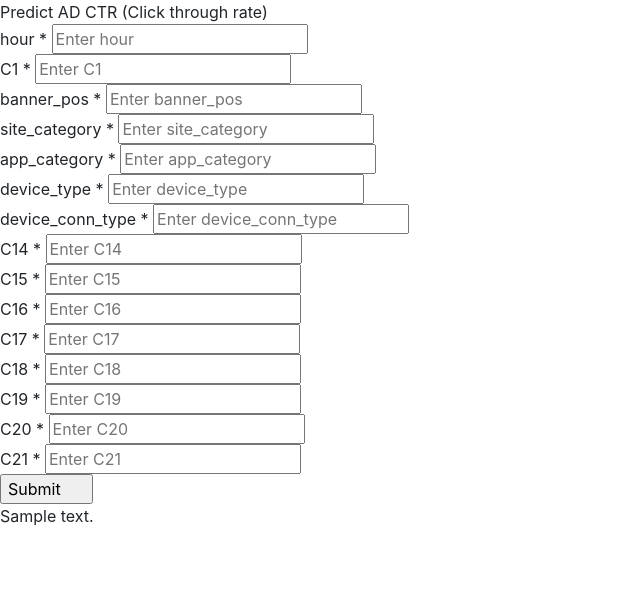
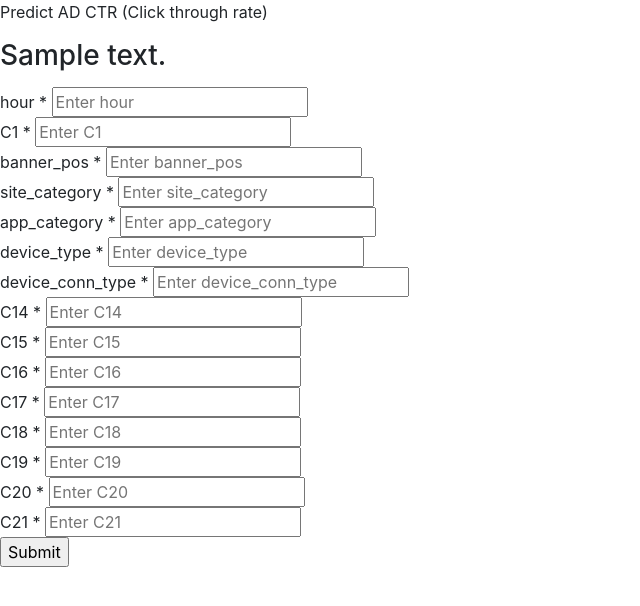
Before and after one commit to Tanmay000009/click-predictor, a Flask app: template templates/predict.html in a window 1280 px wide. Shown: the top 606 px of the page, without its empty margins (0-640 px from the left). Run offline with Flask 2, Linux system fonts and the light colour scheme; the template is opened without the code that fills it: most values are stand-ins (such as "Sample title", 1, 10 or a date in 2020); parts of the project's set-up code (start-up, migrations or seed data) failed here and were passed over; some libraries are stand-ins or nearby versions; some web fonts are replaced.

Commit message:
Form refactored

```diff
--- a/templates/predict.html
+++ b/templates/predict.html
@@ -35,10 +35,12 @@
 	<div class="container-contact100">
 		<div class="wrap-contact100">
 			<form class="contact100-form validate-form" action='/predict' method="POST">
-				<span class="contact100-form-title">
+				<span class="contact100-form-title" >
 					Predict AD CTR (Click through rate)
 				</span>
-
+				<p>
+				<h3>	{{ prediction_text }} </h3>
+				</p>
 				<div class="wrap-input100 validate-input bg1" data-validate="Please Type hour">
 					<span class="label-input100">hour *</span>
 					<input class="input100" type="int" name="hour" placeholder="Enter hour">
@@ -106,7 +108,6 @@
 					<button class="contact100-form-btn" type="submit">
 						<span>
 							Submit
-							<i class="fa fa-long-arrow-right m-l-7" aria-hidden="true"></i>
 						</span>
 					</button>
 				</div>
@@ -114,77 +115,7 @@
 
 				</div>
 			</form>
-			<p>
-				{{ prediction_text }}
-			</p>
-<!--				<div class="wrap-input100 validate-input bg1 rs1-wrap-input100" data-validate = "Enter Your Email (e@a.x)">-->
-<!--					<span class="label-input100">Email *</span>-->
-<!--					<input class="input100" type="text" name="email" placeholder="Enter Your Email ">-->
-<!--				</div>-->
 
-<!--				<div class="wrap-input100 bg1 rs1-wrap-input100">-->
-<!--					<span class="label-input100">Phone</span>-->
-<!--					<input class="input100" type="text" name="phone" placeholder="Enter Number Phone">-->
-<!--				</div>-->
-
-<!--				<div class="wrap-input100 input100-select bg1">-->
-<!--					<span class="label-input100">Needed Services *</span>-->
-<!--					<div>-->
-<!--						<select class="js-select2" name="service">-->
-<!--							<option>Please chooses</option>-->
-<!--							<option>eCommerce Bussiness</option>-->
-<!--							<option>UI/UX Design</option>-->
-<!--							<option>Online Services</option>-->
-<!--						</select>-->
-<!--						<div class="dropDownSelect2"></div>-->
-<!--					</div>-->
-<!--				</div>-->
-
-<!--				<div class="w-full dis-none js-show-service">-->
-<!--					<div class="wrap-contact100-form-radio">-->
-<!--						<span class="label-input100">What type of products do you sell?</span>-->
-
-<!--						<div class="contact100-form-radio m-t-15">-->
-<!--							<input class="input-radio100" id="radio1" type="radio" name="type-product" value="physical" checked="checked">-->
-<!--							<label class="label-radio100" for="radio1">-->
-<!--								Phycical Products-->
-<!--							</label>-->
-<!--						</div>-->
-
-<!--						<div class="contact100-form-radio">-->
-<!--							<input class="input-radio100" id="radio2" type="radio" name="type-product" value="digital">-->
-<!--							<label class="label-radio100" for="radio2">-->
-<!--								Digital Products-->
-<!--							</label>-->
-<!--						</div>-->
-
-<!--						<div class="contact100-form-radio">-->
-<!--							<input class="input-radio100" id="radio3" type="radio" name="type-product" value="service">-->
-<!--							<label class="label-radio100" for="radio3">-->
-<!--								Services Consulting-->
-<!--							</label>-->
-<!--						</div>-->
-<!--					</div>-->
-
-<!--					<div class="wrap-contact100-form-range">-->
-<!--						<span class="label-input100">Budget *</span>-->
-
-<!--						<div class="contact100-form-range-value">-->
-<!--							$<span id="value-lower">610</span> - $<span id="value-upper">980</span>-->
-<!--							<input type="text" name="from-value">-->
-<!--							<input type="text" name="to-value">-->
-<!--						</div>-->
-
-<!--						<div class="contact100-form-range-bar">-->
-<!--							<div id="filter-bar"></div>-->
-<!--						</div>-->
-<!--					</div>-->
-<!--				</div>-->
-
-<!--				<div class="wrap-input100 validate-input bg0 rs1-alert-validate" data-validate = "Please Type Your Message">-->
-<!--					<span class="label-input100">Message</span>-->
-<!--					<textarea class="input100" name="message" placeholder="Your message here..."></textarea>-->
-<!--				</div>-->
 
 
 		</div>
```
